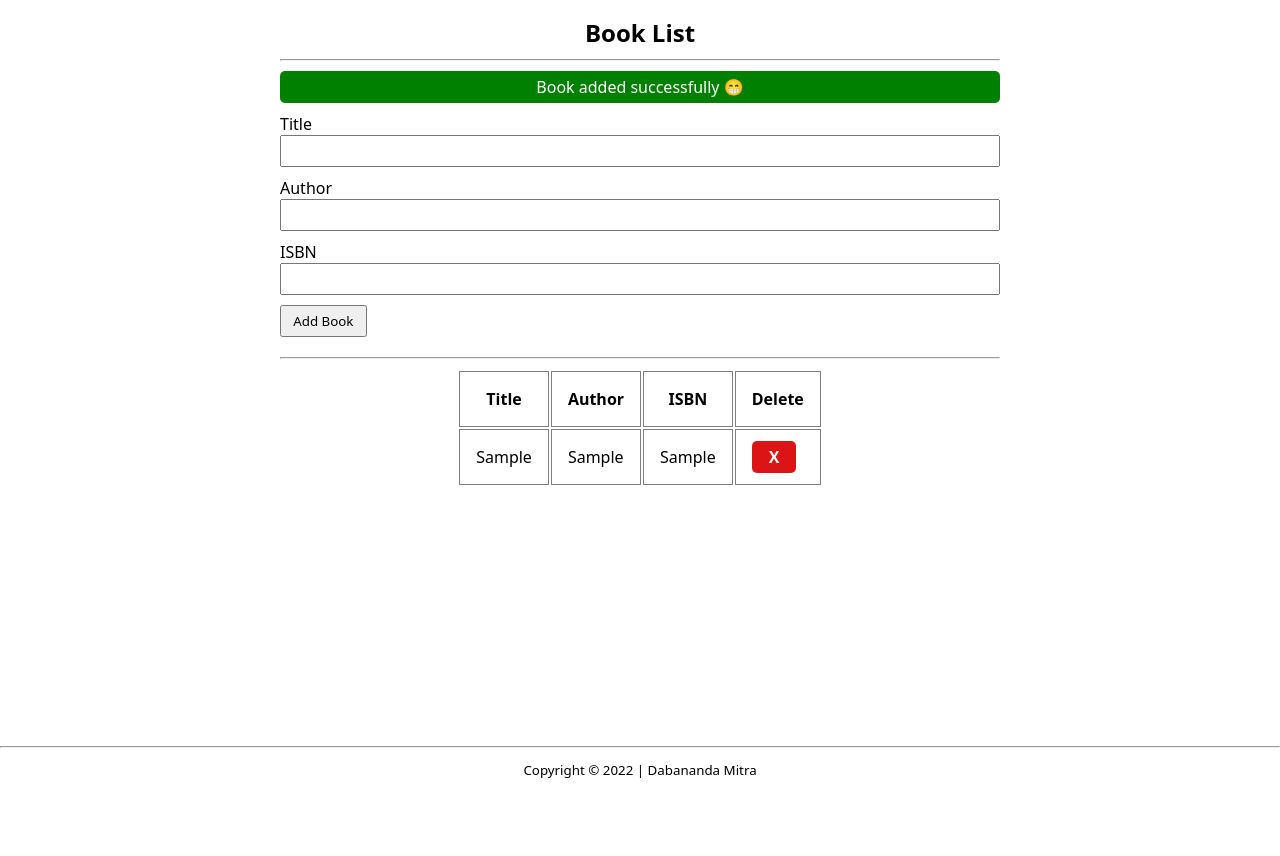
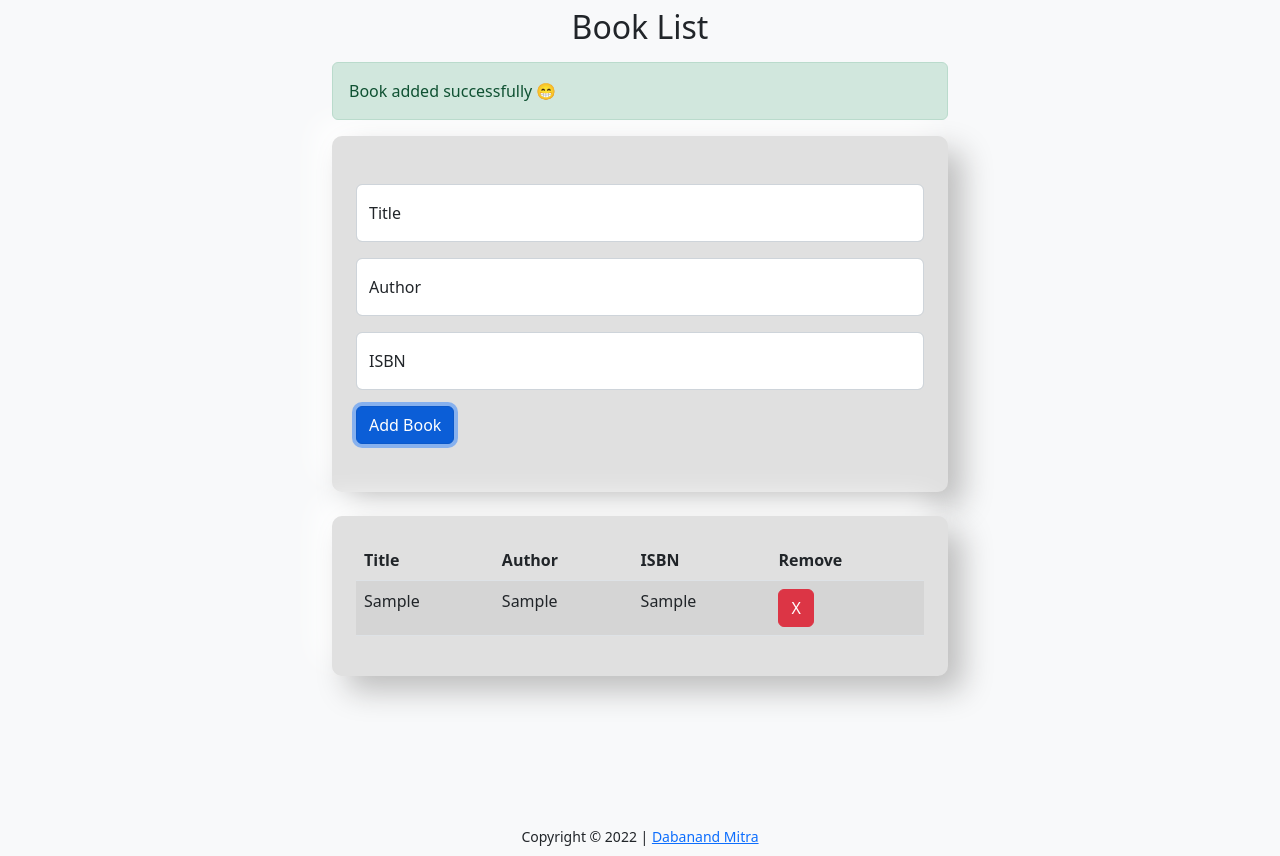
Before and after one commit to dabananda/book-list, a plain HTML site: page index.html in a window 1280 px wide. Both pictures are taken after typing "Sample", "Sample", "Sample" into the empty fields and a click on the button "Add Book". Before the commit the page ends 800 px from the top, so only its background shows below. Drawn offline with nearby package versions, Linux system fonts and the light colour scheme.

Commit message:
Added bootstrap and some styles

```diff
--- a/index.html
+++ b/index.html
@@ -4,45 +4,89 @@
     <meta charset="UTF-8" />
     <meta http-equiv="X-UA-Compatible" content="IE=edge" />
     <meta name="viewport" content="width=device-width, initial-scale=1.0" />
+    <link
+      rel="shortcut icon"
+      href="https://res.cloudinary.com/divcukylp/image/upload/v1647423842/images/favicon-dabananda-mitra_byl6xn.png"
+      type="image/x-icon"
+    />
+    <!-- Bootstrap Icons -->
+    <link
+      rel="stylesheet"
+      href="https://cdn.jsdelivr.net/npm/bootstrap-icons@1.9.1/font/bootstrap-icons.css"
+    />
+    <!-- Bootstrap CSS only -->
+    <link
+      href="https://cdn.jsdelivr.net/npm/bootstrap@5.2.0/dist/css/bootstrap.min.css"
+      rel="stylesheet"
+      integrity="sha384-gH2yIJqKdNHPEq0n4Mqa/HGKIhSkIHeL5AyhkYV8i59U5AR6csBvApHHNl/vI1Bx"
+      crossorigin="anonymous"
+    />
+
     <link rel="stylesheet" href="./styles.css" />
     <title>Book List | Dabananda Mitra</title>
   </head>
-  <body>
-    <div class="container">
-      <h2>Book List</h2>
-      <hr />
-      <form id="form">
-        <div class="input-box">
-          <label>Title</label>
-          <input type="text" id="title" />
+  <body class="bg-light">
+    <div class="container main mb-4">
+      <h2 class="text-center py-2">Book List</h2>
+      <form class="box px-4 py-5" id="form">
+        <div class="form-floating mb-3">
+          <input
+            class="form-control"
+            type="text"
+            id="title"
+            placeholder="Title"
+          />
+          <label for="floatingInput">Title</label>
         </div>
-        <div class="input-box">
-          <label>Author</label>
-          <input type="text" id="author" />
+        <div class="form-floating mb-3">
+          <input
+            class="form-control"
+            type="text"
+            id="author"
+            placeholder="Author"
+          />
+          <label for="floatingInput">Author</label>
         </div>
-        <div class="input-box">
-          <label>ISBN</label>
-          <input type="text" id="isbn" />
+        <div class="form-floating mb-3">
+          <input
+            class="form-control"
+            type="text"
+            id="isbn"
+            placeholder="ISBN"
+          />
+          <label for="floatingInput">ISBN</label>
         </div>
-        <button type="submit" id="btn">Add Book</button>
+        <button class="btn btn-primary" type="submit" id="btn">Add Book</button>
       </form>
-      <hr />
-      <table>
+      <div class="box mt-4 box p-4">
+        <table class="table table-striped">
           <thead>
             <tr>
-            <th>Title</th>
-            <th>Author</th>
-            <th>ISBN</th>
-            <th>Delete</th>
+              <th scope="col">Title</th>
+              <th scope="col">Author</th>
+              <th scope="col">ISBN</th>
+              <th scope="col">Remove</th>
             </tr>
           </thead>
           <tbody id="book-list"></tbody>
         </table>
       </div>
-    <footer>
-      <hr />
-      <small>Copyright &copy; 2022 | Dabananda Mitra</small>
+    </div>
+    <footer class="mx-auto text-center">
+      <small
+        >Copyright &copy; 2022 |
+        <a href="https://dmitra.netlify.app/" target="_blank"
+          >Dabanand Mitra</a
+        ></small
+      >
     </footer>
+    <!-- Bootstrap JavaScript Bundle with Popper -->
+    <script
+      src="https://cdn.jsdelivr.net/npm/bootstrap@5.2.0/dist/js/bootstrap.bundle.min.js"
+      integrity="sha384-A3rJD856KowSb7dwlZdYEkO39Gagi7vIsF0jrRAoQmDKKtQBHUuLZ9AsSv4jD4Xa"
+      crossorigin="anonymous"
+    ></script>
+
     <!-- JavaScript -->
     <script src="./main.js"></script>
   </body>
--- a/main.js
+++ b/main.js
@@ -14,10 +14,12 @@ class UI {
     const bookList = document.querySelector('#book-list');
     const tr = document.createElement('tr');
     tr.innerHTML = `
-      <td>${book.title}</td>
+      <td scope="row">${book.title}</td>
       <td>${book.author}</td>
       <td>${book.isbn}</td>
-      <td><a href="#">X</a></td>
+      <td>
+        <a class="btn btn-danger" href="#">X</a>
+      </td>
     `;
     bookList.appendChild(tr);
   }
@@ -35,10 +37,12 @@ class UI {
       // Removing book from the book list
       book.parentElement.parentElement.remove();
       // passing alert to showAlert() function
-      UI.showAlert('The book is deleted from the list!', 'warning');
+      UI.showAlert('The book is deleted from the list!', 'alert-danger');
 
       // passing book isbn number to remove form localStoreage
-      Store.removeBookFromLocalStorage(book.parentElement.previousElementSibling.textContent.trim())
+      Store.removeBookFromLocalStorage(
+        book.parentElement.previousElementSibling.textContent.trim()
+      );
     }
   }
 
@@ -111,7 +115,7 @@ function newBook(e) {
 
   // validating book details
   if (title === '' || author === '' || isbn === '') {
-    UI.showAlert('Please fill all the input fields!', 'error');
+    UI.showAlert('Please fill all the input fields!', 'alert-warning');
   } else {
     // creating book details
     const book = new Book(title, author, isbn);
@@ -119,7 +123,7 @@ function newBook(e) {
     UI.addToBookList(book);
 
     // Calling alert for success
-    UI.showAlert('Book added successfully 😁', 'success');
+    UI.showAlert('Book added successfully 😁', 'alert-success');
     // calling function of clearing book details input fields
     UI.clearInputs();
 
--- a/styles.css
+++ b/styles.css
@@ -1,87 +1,20 @@
-* {
-  margin: 0;
-  padding: 0;
-  box-sizing: border-box;
-  font-family: system-ui, -apple-system, BlinkMacSystemFont, 'Segoe UI', Roboto, Oxygen, Ubuntu, Cantarell, 'Open Sans', 'Helvetica Neue', sans-serif;
-}
-
-.container {
-  max-width: 720px;
-  margin: auto;
-  min-height: 90vh;
-}
-
-.input-box {
-  display: flex;
-  flex-direction: column;
-  margin: 10px 0;
-}
-
-h2 {
-  text-align: center;
-  margin-top: 1rem;
-}
-
-input {
-  padding: 5px;
-}
-
-button {
-  padding: 5px 0.7rem;
-  cursor: pointer;
-  margin-bottom: 10px;
-}
-
-hr {
-  margin: 10px 0;
-}
-
-table {
-  margin: auto;
-}
-
-td, th {
-  border: 1px solid gray;
-  padding: 1rem;
-}
-
-a {
-  text-decoration: none;
-  color: white;
-  font-weight: 600;
-  border: 1px solid transparent;
-  padding: 4px 1rem;
-  border-radius: 5px;
-  background-color: rgb(219, 21, 21);
-
-}
-
-a:hover {
-  background-color: rgb(255, 0, 0);
-  transition: 0.2s ease all;
-}
-
-.success, .error, .warning {
-  color: white;
-  padding: 5px;
-  margin: 10px 0;
-  border-radius: 5px;
-  text-align: center;
-}
-
-.success {
-  background: green;
-}
-
-.error {
-  background: red;
-}
-
-.warning {
-  background: yellow;
-  color: black
+.main {
+  min-height: 100vh;
+  margin-bottom: -2rem;
 }
 
 footer {
-  text-align: center;
+  height: 2rem;
 }
+
+.box {
+  border-radius: 10px;
+  background: #e0e0e0;
+  box-shadow: 15px 15px 30px #bebebe, -15px -15px 30px #ffffff;
+}
+
+@media (min-width: 768px) {
+  .main {
+    max-width: 50%;
+  }
+}
```
Lines whose indentation alone changed are shown as unchanged.
